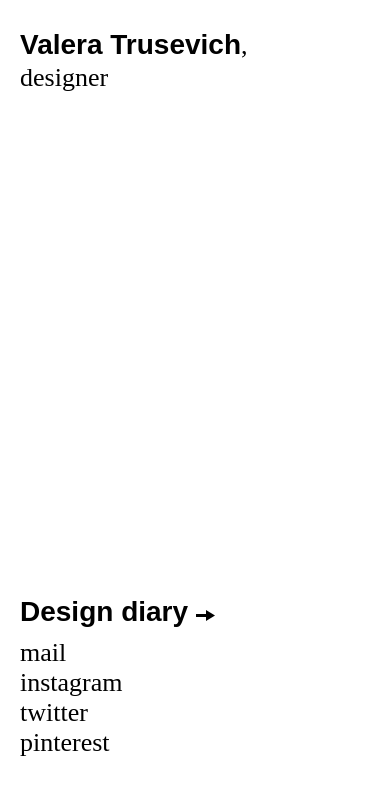
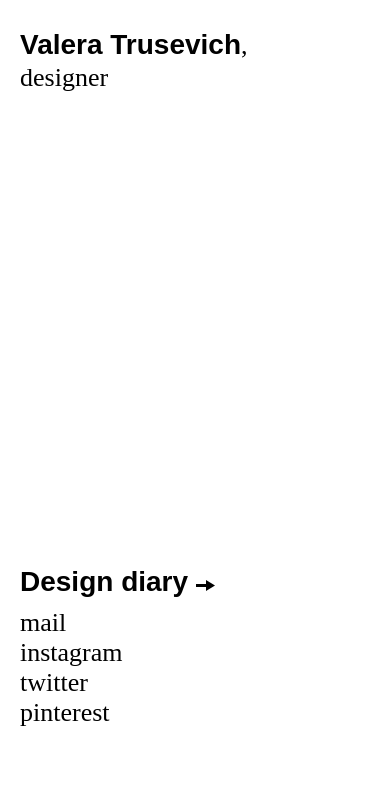
Before and after one commit to truetnoth/valeratrue, a plain HTML site: page index.html in a window 390 px wide. Drawn offline with Linux system fonts and the light colour scheme.

Commit message:
view height

```diff
--- a/style/style.css
+++ b/style/style.css
@@ -127,6 +127,9 @@ h2 {
 }
 
 @media (max-width: 450px) {
+  body {
+    height: calc(100vh - 86px);
+  }
   .social {
     width: 100%;
     flex-direction: column;
```
